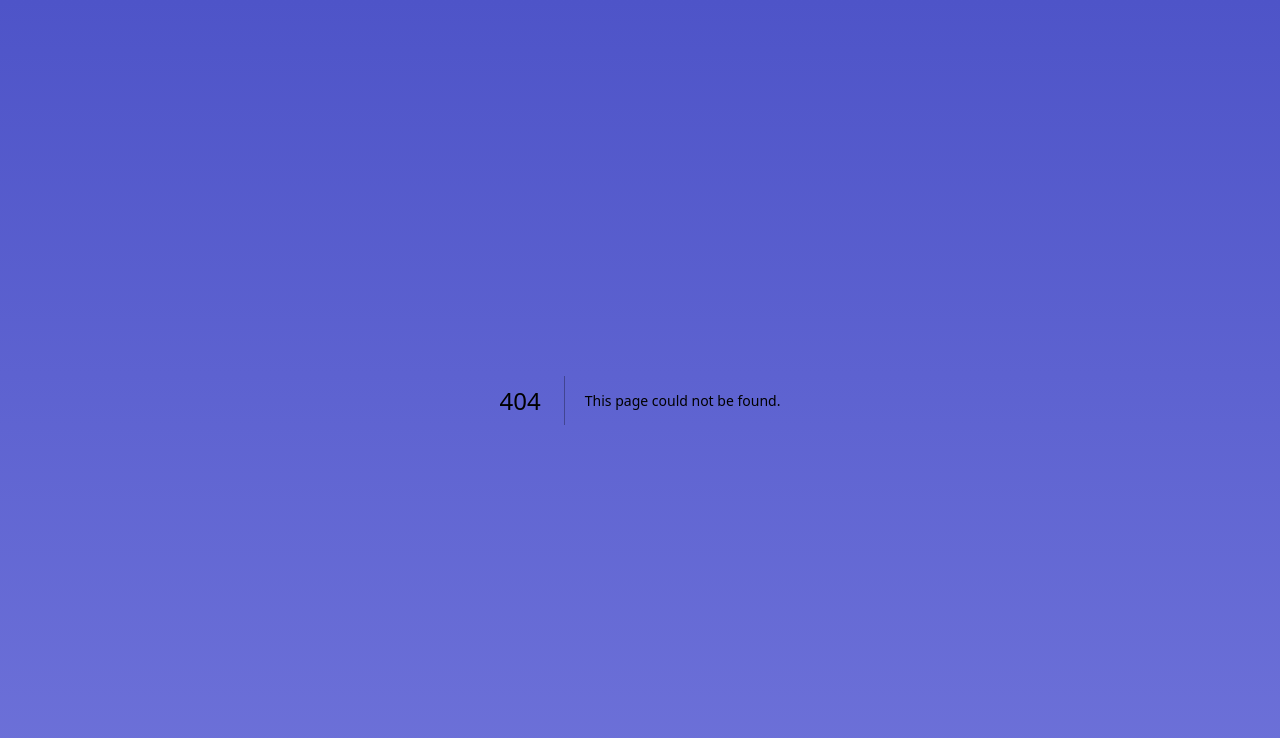
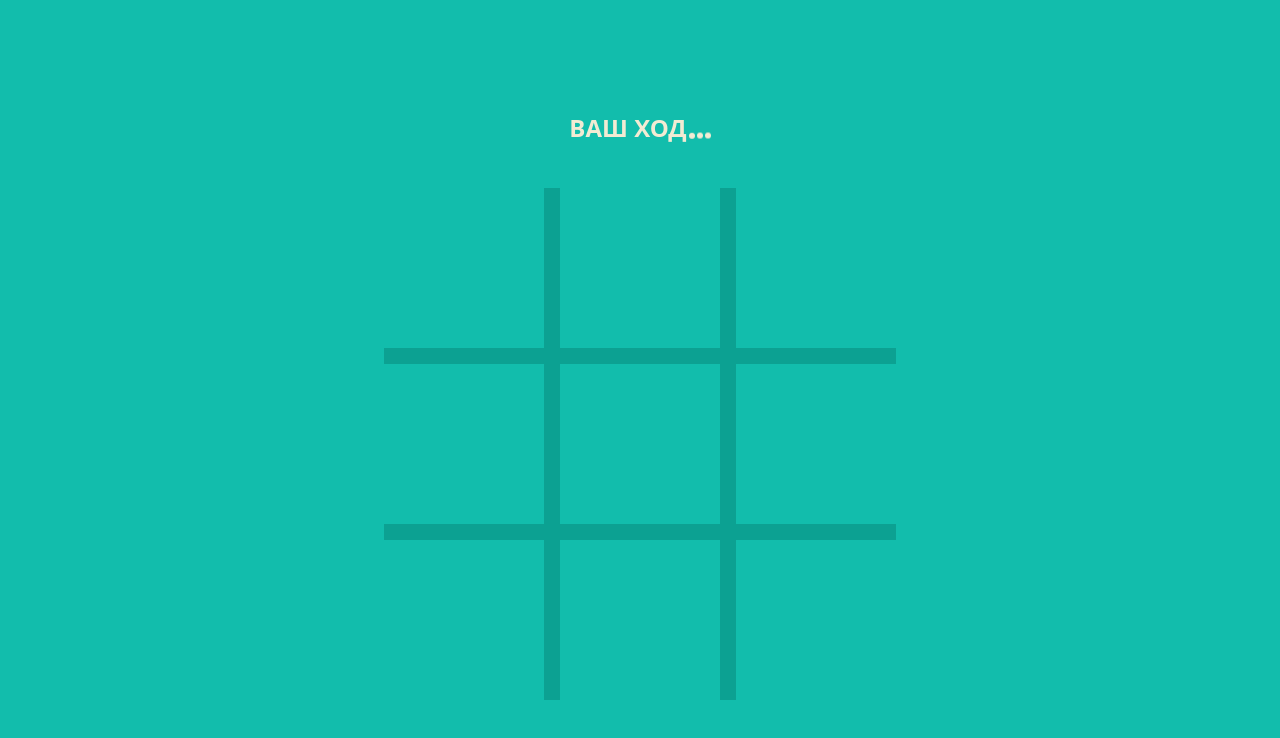
Before and after one commit to FREDY129053/TicTacToe, a Next.js app in the folder frontend/: page /bot in a window 1280 px wide. Before the commit this address had no page. Shown: the top 738 px of the page. Built offline with nearby package versions, Linux system fonts and the light colour scheme.

Commit message:
add: страница с ботом

```diff
--- /dev/null
+++ b/frontend/src/pages/bot.tsx
@@ -0,0 +1,192 @@
+import { useEffect, useState } from "react";
+import Confetti from "react-confetti";
+import { useWindowSize } from "react-use";
+
+const winningCombs = [
+  [0, 1, 2],
+  [3, 4, 5],
+  [6, 7, 8],
+  [0, 3, 6],
+  [1, 4, 7],
+  [2, 5, 8],
+  [0, 4, 8],
+  [2, 4, 6],
+];
+
+function isWinner(board: string[], player: string) {
+  for (const comb of winningCombs) {
+    const [a, b, c] = comb;
+    if (board[a] === player && board[a] === board[b] && board[a] === board[c]) {
+      return true;
+    }
+  }
+  return false;
+}
+
+function getWinComb(board: string[], player: string): number[] {
+  for (const comb of winningCombs) {
+    const [a, b, c] = comb;
+    if (board[a] === player && board[a] === board[b] && board[a] === board[c]) {
+      return [a, b, c];
+    }
+  }
+  return [];
+}
+
+function emptyIndices(board: string[]) {
+  return board
+    .map((s, i) => (s !== "O" && s !== "X" ? i : null))
+    .filter((i) => i !== null) as number[];
+}
+
+export default function GameRoom() {
+  const { width, height } = useWindowSize();
+  const [hasWinner, setHasWinner] = useState(false);
+  const [field, setField] = useState(Array(9).fill(""));
+  const [winComb, setWinComb] = useState<number[]>([]);
+  const [isGameActive, setIsGameActive] = useState(true);
+  const [message, setMessage] = useState("Ваш ход...");
+
+  const humanPlayer = "X";
+  const bot = "O";
+
+  useEffect(() => {
+    if (isWinner(field, humanPlayer)) {
+      setHasWinner(true);
+      setWinComb(getWinComb(field, humanPlayer));
+      setMessage("Вы победили!")
+      setIsGameActive(false);
+      return;
+    }
+    if (isWinner(field, bot)) {
+      setHasWinner(false);
+      setWinComb(getWinComb(field, bot));
+      setMessage("Компьютер выиграл")
+      setIsGameActive(false);
+      return;
+    }
+    if (emptyIndices(field).length === 0) {
+      setHasWinner(false);
+      setMessage("Ничья")
+      setIsGameActive(false);
+      return;
+    }
+
+    function minMax(
+      newBoard: string[],
+      player: string
+    ): { index: number; score: number } {
+      const availSpots = emptyIndices(newBoard);
+
+      if (isWinner(newBoard, humanPlayer)) {
+        return { score: -10, index: -1 };
+      } else if (isWinner(newBoard, bot)) {
+        return { score: 10, index: -1 };
+      } else if (availSpots.length === 0) {
+        return { score: 0, index: -1 };
+      }
+
+      const moves = [];
+      for (let i = 0; i < availSpots.length; i++) {
+        const move = {
+          index: availSpots[i],
+          score: 0,
+        };
+
+        newBoard[availSpots[i]] = player;
+
+        if (player === bot) {
+          const result = minMax(newBoard, humanPlayer);
+          move.score = result.score;
+        } else {
+          const result = minMax(newBoard, bot);
+          move.score = result.score;
+        }
+
+        newBoard[availSpots[i]] = "";
+
+        moves.push(move);
+      }
+
+      let bestMove: number = 0;
+
+      if (player === bot) {
+        let bestScore = -Infinity;
+        for (let i = 0; i < moves.length; i++) {
+          if (moves[i].score > bestScore) {
+            bestScore = moves[i].score!;
+            bestMove = i;
+          }
+        }
+      } else {
+        let bestScore = Infinity;
+        for (let i = 0; i < moves.length; i++) {
+          if (moves[i].score < bestScore) {
+            bestScore = moves[i].score!;
+            bestMove = i;
+          }
+        }
+      }
+
+      return moves[bestMove];
+    }
+
+    if (!isGameActive && !hasWinner) {
+      setMessage("Бот думает...");
+      setTimeout(() => {
+        const best = minMax([...field], bot);
+        if (best.index !== undefined && best.index !== -1) {
+          const newField = [...field];
+          newField[best.index] = bot;
+          setField(newField);
+          setIsGameActive(true);
+          setMessage("Ваш ход...")
+        }
+      }, 600);
+    }
+  }, [field, hasWinner, isGameActive]);
+
+  const makeMove = (index: number) => {
+    if (!isGameActive) return;
+
+    const newField = [...field];
+    newField[index] = humanPlayer;
+    setField(newField);
+    setIsGameActive(false);
+  };
+
+  return (
+    <div className="relative flex flex-col items-center gap-2 justify-center h-screen m-0 overflow-hidden bg-[#12bdac] px-4 sm:px-12">
+      {hasWinner && <Confetti width={width} height={height} run={hasWinner} />}
+
+      <div className="flex flex-col items-center justify-center gap-6 mt-4">
+        <div className="text-xl md:text-2xl font-bold text-[#f2ebd3] uppercase text-center min-h-[2em]">
+          {message.endsWith(".") ? (
+            <div className="flex items-end gap-0.5">
+              <div className="leading-none">{message.slice(0, -3)}</div>
+              <div className="flex space-x-0.5">
+                <div className="h-[6px] w-[6px] bg-[#f2ebd3] rounded-full animate-bounce [animation-delay:-0.3s]" />
+                <div className="h-[6px] w-[6px] bg-[#f2ebd3] rounded-full animate-bounce [animation-delay:-0.15s]" />
+                <div className="h-[6px] w-[6px] bg-[#f2ebd3] rounded-full animate-bounce" />
+              </div>
+            </div>
+          ) : (
+            message
+          )}
+        </div>
+
+        <div className="board">
+          {field.map((val, index) => (
+            <div
+              key={index}
+              onClick={() => makeMove(index)}
+              className={`cell ${
+                winComb.includes(index) ? "bg-red-300!" : ""
+              } ${val}`}
+            />
+          ))}
+        </div>
+      </div>
+    </div>
+  );
+}
```
